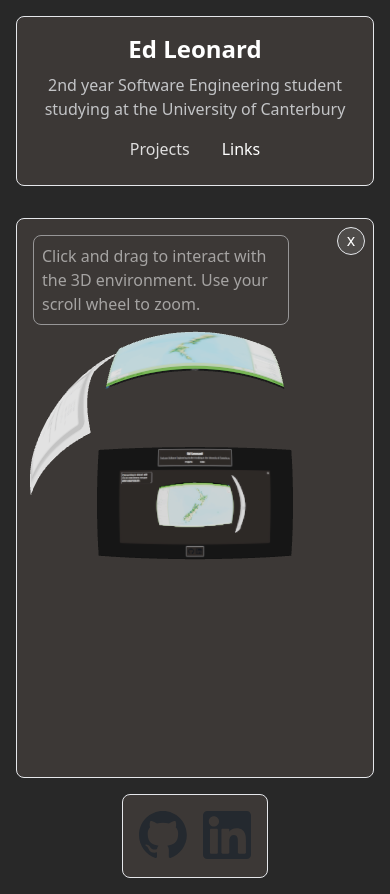
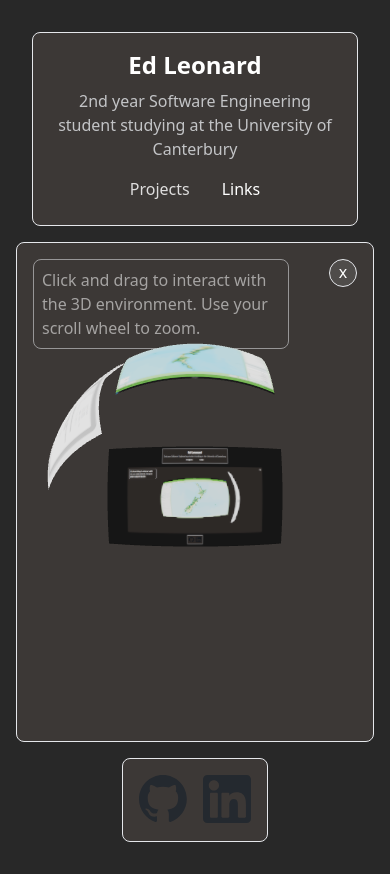
Before and after one commit to Ed-Leonard/Portfolio, a React (Vite) app: page / in a window 390 px wide. Both pictures are taken after a click on the button "Projects". Built offline with nearby package versions, Linux system fonts and the light colour scheme.

Commit message:
added animations for divs being changed yippeeee

```diff
--- a/package.json
+++ b/package.json
@@ -14,6 +14,7 @@
     "@react-three/drei": "^10.1.2",
     "@react-three/fiber": "^9.1.2",
     "@tailwindcss/vite": "^4.1.8",
+    "framer-motion": "^12.23.24",
     "maath": "^0.10.8",
     "react": "^19.1.0",
     "react-dom": "^19.1.0",
--- a/src/App.tsx
+++ b/src/App.tsx
@@ -2,13 +2,14 @@
 import { Canvas } from '@react-three/fiber'
 import { useState, useEffect } from "react"
 import { Showcase, Controls } from "./3D"
+import { motion, AnimatePresence } from "framer-motion"
 
 import GitHubIcon from './assets/github.svg?react'
 import LinkedInIcon from './assets/linkedin.svg?react'
 
 function About({ onProjectsClick, onLinksClick }: { onProjectsClick: () => void, onLinksClick: () => void }) {
 	return (
-		<div id="about" className='bg-[#3c3836] p-4 rounded-lg space-y-2 text-center border'>
+		<div id="about" className='bg-[#3c3836] p-4 rounded-lg space-y-2 text-center border m-4'>
 			<h1 className='text-2xl font-bold'>
 				Ed Leonard
 			</h1>
@@ -25,7 +26,7 @@ function Links() {
 	const iconStyle = 'w-12 h-12 flex-no-shrink fill-[#24292f] hover:fill-white/80 transition duration 150'
 
 	return (
-		<div className='relative bg-[#3c3836] p-4 pb-3 rounded-lg border'>
+		<div className='relative bg-[#3c3836] p-4 pb-3 rounded-lg border m-4'>
 			<ul className='inline-flex space-x-2 justify-center w-full'>
 				<li> <a href='https://github.com/Ed-Leonard'> <GitHubIcon className={iconStyle} /> </a> </li>
 				<li> <a href='https://www.linkedin.com/in/ed-leonard-902266375/' > <LinkedInIcon className={iconStyle} /> </a> </li>
@@ -102,15 +103,25 @@ export function App() {
 
 	return (
 		<div className='min-h-screen justify-center flex flex-col bg-[#282828] transition-all overflow-hidden p-4'>
-			<div className="flex flex-col items-center space-y-4 justify-center bg-[#282828] text-white transition-all duration-75">
+			<motion.div className="flex flex-col items-center justify-center bg-[#282828] text-white transition-all h-auto">
+				<motion.div>
 					<About
 						onProjectsClick={() => showProjects(!projects)}
 						onLinksClick={() => showLinks(!links)}
 					/>
+				</motion.div>
+				<AnimatePresence initial={false}>
 					{projects &&
-					<div id="projects" className="relative h-140 w-full md:w-2/3 bg-[#3c3836] rounded-lg border">
+						<motion.div key="projects-content"
+							id="projects"
+							layout
+							initial={{ opacity: 0, height: 0 }}
+							animate={{ opacity: 1, height: 500 }}
+							exit={{ opacity: 0, height: 0 }}
+							transition={{ duration: 0.3 }}
+							className="relative w-full md:w-2/3 bg-[#3c3836] rounded-lg border overflow-hidden" >
 							<p className='absolute border rounded-lg max-w-64 m-4 p-2 animate-[pulse_2s_ease-in-out_5]' >Click and drag to interact with the 3D environment. Use your scroll wheel to zoom.</p>
-						<button className='absolute top-2 right-2 z-20 bg-white/10 pb-0.5 rounded-full w-7 h-7 hover:bg-white/80 hover:text-[#282828] border transition-all' onClick={() => showProjects(false)}>x</button>
+							<button className='absolute top-4 right-4 z-20 bg-white/10 pb-0.5 rounded-full w-7 h-7 hover:bg-white/80 hover:text-[#282828] border transition-all' onClick={() => showProjects(false)}>x</button>
 							<Canvas gl={{ antialias: true }} camera={{ position: [0, 50, 50] }} >
 								<ambientLight color="white" position={[2, 0, 10]} intensity={0.1} />
 								<Controls />
@@ -119,10 +130,24 @@ export function App() {
 							{selectedProject != null && (
 								<ProjectOverlay selectedProject={selectedProject} onClose={() => setSelectedProject(null)} />
 							)}
-					</div >
+						</motion.div >
 					}
-				{links && <Links />}
-			</div >
+				</AnimatePresence>
+				<AnimatePresence initial={false}>
+					{links &&
+						<motion.div key="links-content"
+							id="links"
+							layout
+							initial={{ opacity: 0, height: 0 }}
+							animate={{ opacity: 1, height: 'auto' }}
+							exit={{ opacity: 0, height: 0 }}
+							transition={{ duration: 0.2 }}
+						>
+							<Links />
+						</motion.div>
+					}
+				</AnimatePresence>
+			</motion.div >
 		</div >
 	)
 }
--- a/src/index.css
+++ b/src/index.css
@@ -7,4 +7,5 @@ body,
 	height: 100%;
 	margin: 0;
 	scroll-behavior: smooth;
+	interpolate-size: allow-keywords;
 }
```
Also changed, not shown: 1 other file (tests, documents, lock files or other folders). Lines whose indentation alone changed are shown as unchanged.
